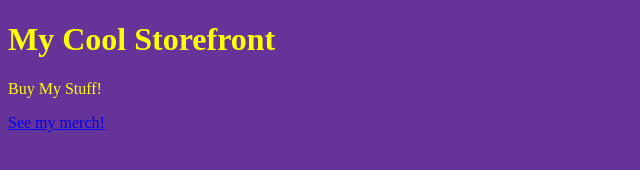
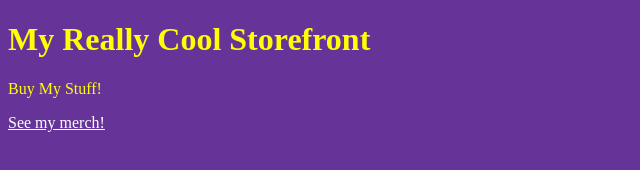
Before and after one commit to JTux/StaticStorefront-SD59, a plain HTML site: page index.html in a window 1280 px wide. Shown: the whole page, without its empty margins (0-640 px from the left). Drawn offline with Linux system fonts and the light colour scheme.

Commit message:
Updated link color

```diff
--- a/index.html
+++ b/index.html
@@ -7,7 +7,7 @@
     <link rel="stylesheet" href="main.css">
 </head>
 <body>
-    <h1>My Cool Storefront</h1>
+    <h1>My Really Cool Storefront</h1>
     <p>Buy My Stuff!</p>
     <a href="broken-link.html">See my merch!</a>
 </body>
--- a/main.css
+++ b/main.css
@@ -2,3 +2,7 @@ body {
     background-color: rebeccapurple;
     color: yellow;
 }
+
+a {
+    color: white !important;
+}
```
